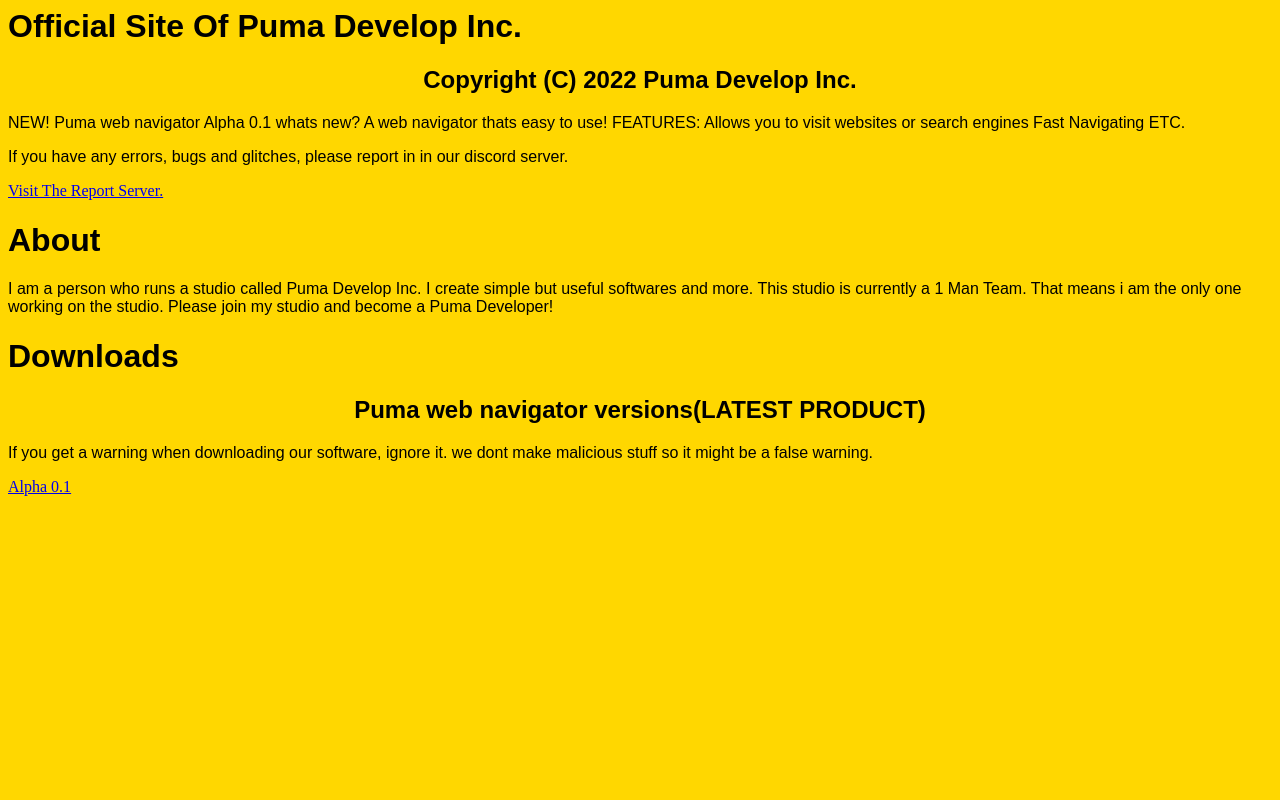
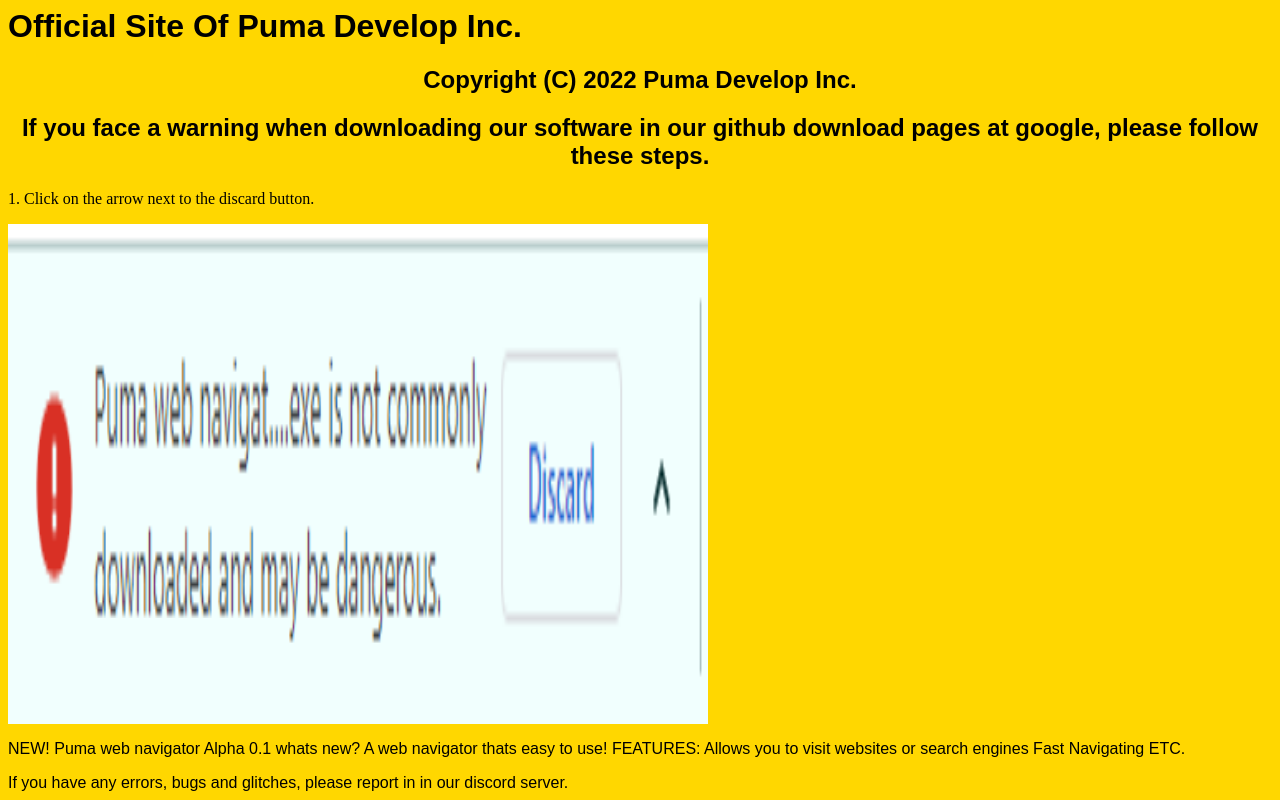
Before and after one commit to PumaDevelopInc/Official-website-of-Puma-Develop-Inc., a plain HTML site: page index.html in a window 1280 px wide. Shown: the top 800 px of the page. Drawn offline with Linux system fonts and the light colour scheme.

Commit message:
Update index.html

```diff
--- a/index.html
+++ b/index.html
@@ -1,5 +1,29 @@
 <h1 style="font-family: sans-serif">Official Site Of Puma Develop Inc.</h1>
 <h2 style="font-family: sans-serif">Copyright (C) 2022 Puma Develop Inc.</h1>
+
+<h2 style="font-family: sans-serif">If you face a warning when downloading our software in our github download pages at google, please follow these steps.</h2>
+<p syle="font-family: sans-serif">1. Click on the arrow next to the discard button.</p>
+<img src="step1.png" alt="step 1" width="700" height="500">
+
+
+
+
+
+
+
+
+
+
+
+
+
+
+
+
+
+
+
+
 
 
 <html>
@@ -39,9 +63,6 @@
     Please join my studio and become a Puma Developer!</p>
 <h1 style="font-family: sans-serif">Downloads</h1>
 <h2 style="font-family: sans-serif">Puma web navigator versions(LATEST PRODUCT)</h2>
-  <p style="font-family: sans-serif">If you get a warning when downloading our software, ignore it. we dont make malicious stuff so it
-  might be a false warning.</p>
-
   <a href="https://github.com/PumaDevelopInc/puma-web-navigator">Alpha 0.1</a>
 
 <html>
```
